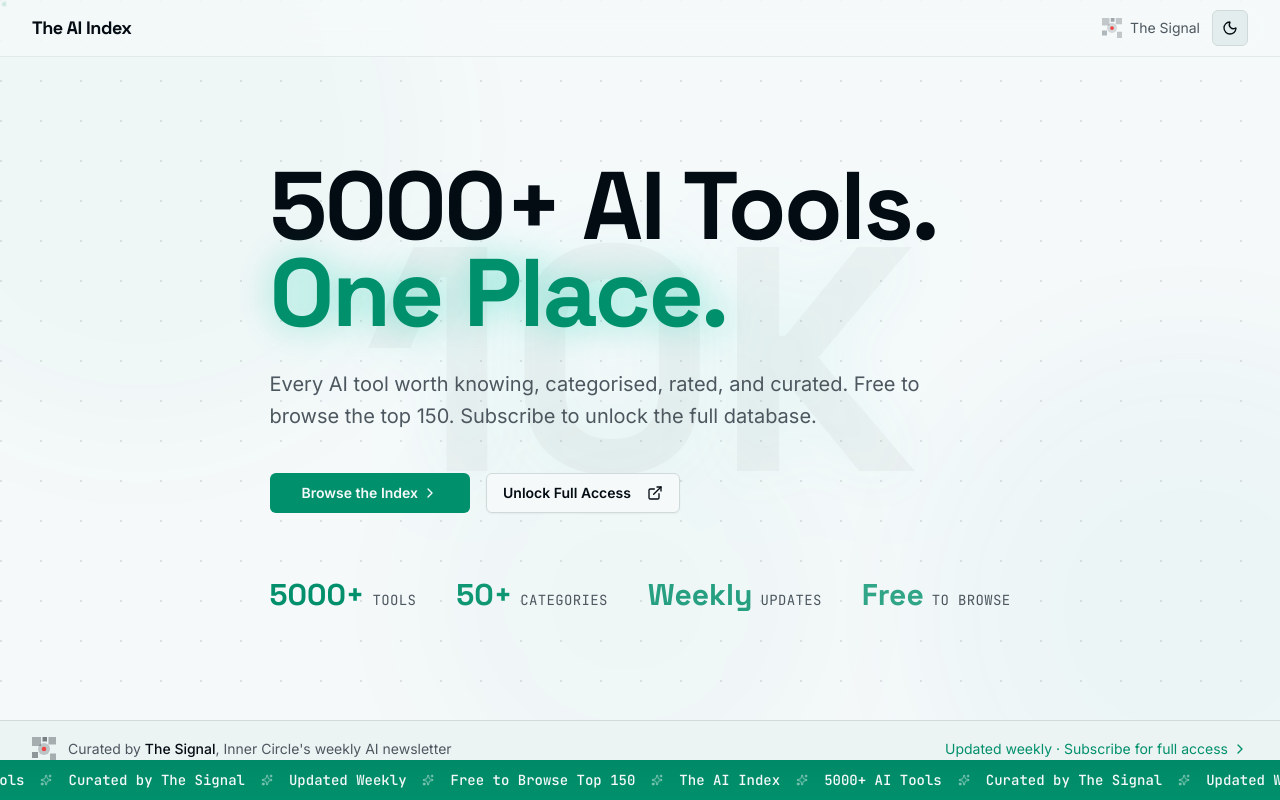
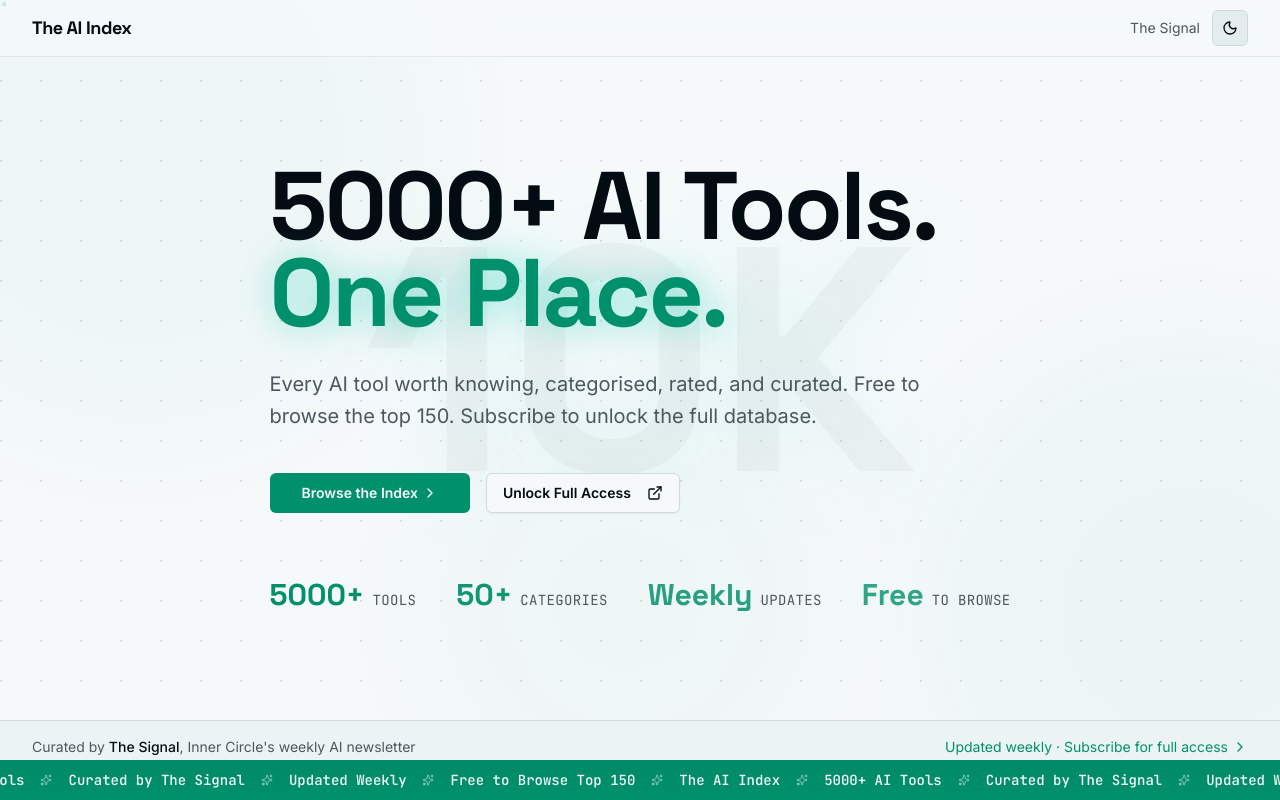
Before and after one commit to nayana-chax/The-AI-Index, a Next.js app: page / in a window 1280 px wide. Shown: the top 800 px of the page. Built offline with nearby package versions, Linux system fonts and the light colour scheme.

Commit message:
Remove SignalLogo SVG from nav, header, and footer
Co-Authored-By: Claude Opus 4.6 (1M context) <noreply@anthropic.com>

```diff
--- a/app/page.tsx
+++ b/app/page.tsx
@@ -84,19 +84,6 @@ function getPricingTier(pricing: string): string {
   return "Paid"
 }
 
-function SignalLogo({ className = "" }: { className?: string }) {
-  return (
-    <svg className={className} viewBox="0 0 32 32" fill="none" xmlns="http://www.w3.org/2000/svg">
-      <rect x="0" y="0" width="12" height="12" fill="currentColor" opacity="0.3"/>
-      <rect x="14" y="0" width="6" height="6" fill="currentColor" opacity="0.5"/>
-      <rect x="22" y="0" width="10" height="10" fill="currentColor" opacity="0.3"/>
-      <circle cx="16" cy="16" r="8" fill="currentColor" opacity="0.2"/>
-      <circle cx="16" cy="16" r="3" fill="#ef4444"/>
-      <rect x="0" y="20" width="8" height="8" fill="currentColor" opacity="0.4"/>
-      <rect x="24" y="22" width="8" height="10" fill="currentColor" opacity="0.3"/>
-    </svg>
-  )
-}
 
 function StarRating({ rating }: { rating: number }) {
   return (
@@ -238,7 +225,7 @@ export default function AIIndex() {
               rel="noopener noreferrer"
               className="flex items-center gap-2 text-sm text-muted-foreground hover:text-foreground transition-colors"
             >
-              <SignalLogo className="w-5 h-5" />
+
               <span className="hidden sm:inline">The Signal</span>
             </a>
             <ThemeToggle />
@@ -410,7 +397,7 @@ export default function AIIndex() {
       <div className="bg-secondary/50 border-y border-border py-4">
         <div className="max-w-7xl mx-auto px-4 sm:px-6 lg:px-8 flex flex-wrap items-center justify-between gap-4">
           <div className="flex items-center gap-3">
-            <SignalLogo className="w-6 h-6 text-foreground" />
+
             <span className="text-sm text-muted-foreground">
               Curated by <span className="text-foreground font-medium">The Signal</span>, Inner Circle&apos;s weekly AI newsletter
             </span>
@@ -837,7 +824,7 @@ export default function AIIndex() {
         <div className="max-w-7xl mx-auto px-4 sm:px-6 lg:px-8">
           <div className="flex flex-col sm:flex-row items-center justify-between gap-4">
             <div className="flex items-center gap-3">
-              <SignalLogo className="w-6 h-6 text-foreground" />
+
               <span className="font-[family-name:var(--font-display)] font-bold">The AI Index</span>
             </div>
             <p className="text-sm text-muted-foreground text-center sm:text-right">
```
